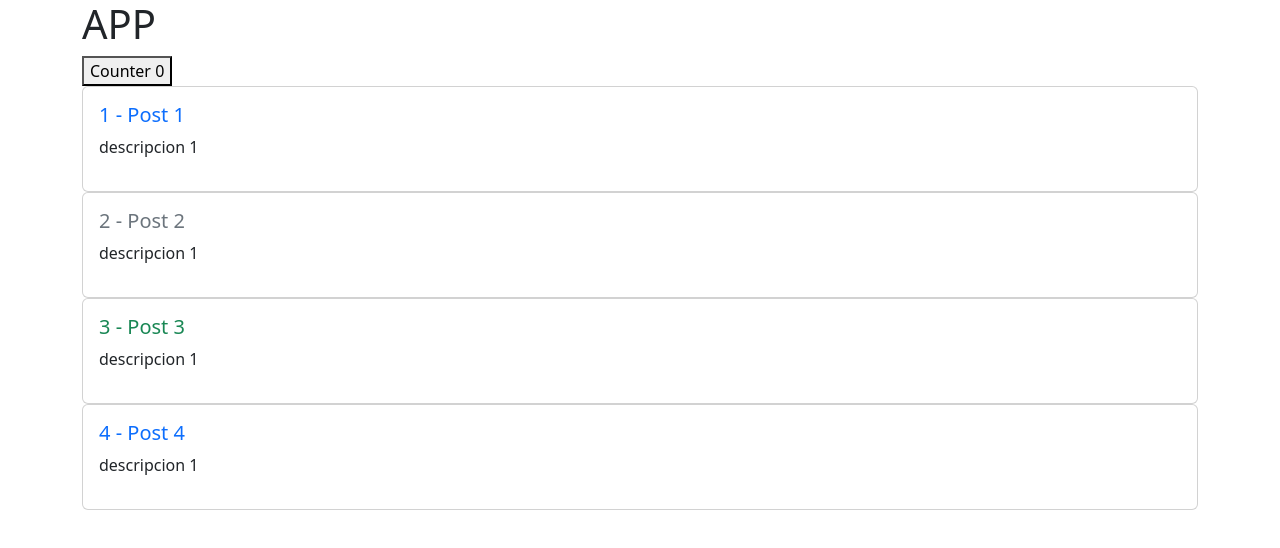
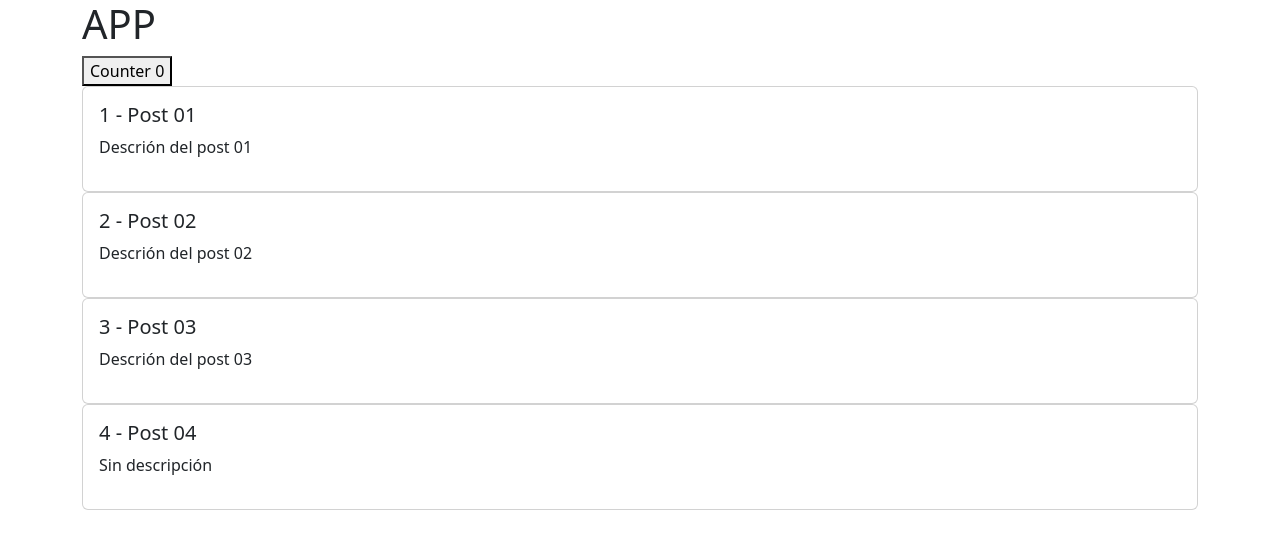
Before and after one commit to eduardoescarez/componentes-vue3-udemy, a Vue app: page / in a window 1280 px wide. Shown: the top 548 px of the page. Built offline with nearby package versions, Linux system fonts and the light colour scheme.

Commit message:
Sección 49 - v-for en un componente

```diff
--- a/src/App.vue
+++ b/src/App.vue
@@ -1,6 +1,14 @@
 <script setup>
-    import ButtonCounter from "./components/ButtonCounter.vue"
-    import BlogPost from "./components/BlogPost.vue"
+import { ref } from "vue";
+import ButtonCounter from "./components/ButtonCounter.vue"
+import BlogPost from "./components/BlogPost.vue"
+
+const posts = ref([
+    { id: 1, title: "Post 01", body: "Descrión del post 01" },
+    { id: 2, title: "Post 02", body: "Descrión del post 02" },
+    { id: 3, title: "Post 03", body: "Descrión del post 03" },
+    { id: 4, title: "Post 04"},
+])
 </script>
 
 
@@ -8,9 +16,13 @@
     <div class="container">
         <h1>APP</h1>
         <ButtonCounter/>
-        <BlogPost title="Post 1" id="1" body="descripcion 1" colortext="primary"/>
-        <BlogPost title="Post 2" id="2" body="descripcion 1" colortext="secondary"/>
-        <BlogPost title="Post 3" id="3" body="descripcion 1" colortext="success"/>
-        <BlogPost title="Post 4" id="4" body="descripcion 1" colortext="primary"/>
+        <BlogPost
+            v-for="post in posts"
+            :key="post.id"
+            :title="post.title"
+            :id="post.id"
+            :body="post.body"
+            >
+        </BlogPost>
     </div>
 </template>
--- a/src/components/BlogPost.vue
+++ b/src/components/BlogPost.vue
@@ -1,11 +1,20 @@
 <script setup>
-defineProps(['title','id','body', 'colortext'])
+// defineProps(['title','id','body'])
+
+defineProps({
+    title: String,
+    id: Number,
+    body: {
+        type: String,
+        default: "Sin descripción"
+    }
+})
 </script>
 
 <template>
     <div class="card">
         <div class="card-body">
-            <h5 class="card-title" :class="`text-${colortext}`">
+            <h5 class="card-title">
                 {{ id }} - {{ title }}
             </h5>
             <p>{{ body }}</p>
```
